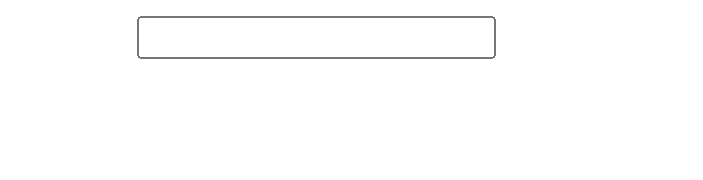
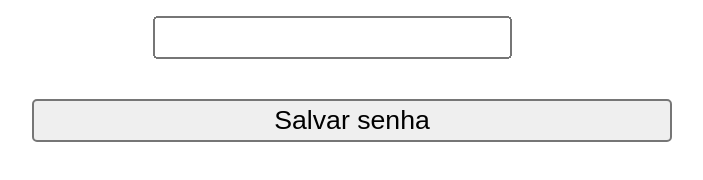
Before and after one commit to LuanBagioCompagnoni/PasswordValidator, a plain HTML site: page Index.html in a window 1280 px wide. Shown: the whole page, without its empty margins (304-1007 px from the left). Drawn offline with Linux system fonts and the light colour scheme.

Commit message:
adjusted

```diff
--- a/Index.html
+++ b/Index.html
@@ -10,8 +10,11 @@
 </head>
 
 <body>
-    <input type="password" id="password">
-    <div id="resultado"></div>
+    <div id="campo">
+        <input type="password" id="password">
+        <div id="resultado"></div>
+    </div>
+    <button type="button" onclick="savePassword()">Salvar senha</button>
 </body>
 <script src="Script.js"></script>
 
--- a/Script.js
+++ b/Script.js
@@ -1,8 +1,11 @@
 document.getElementById("password").addEventListener("input", passwordValidate);
 let passwords = [];
+function savePassword(e){
+    const a = document.getElementById('password').value;
+    passwords.push(a);
+}
 function passwordValidate(e) {
     const a = e.target.value;
-    passwords.push(password);
     var Number = hasNumber(a);
     var UpperCase = hasUpperCase(a);
     var LowerCase = hasLowerCase(a);
@@ -10,11 +13,13 @@ function passwordValidate(e) {
     var SpecialsChars = hasSpecialsChars(a);
     var newPassword = isNewPassword(a);
     var test = Number && UpperCase && LowerCase && TheMinimumValue && SpecialsChars & newPassword;
+    console.log(passwords)
     if (test)
         document.getElementById('resultado').innerText = "Senha valida!"
     else
         document.getElementById('resultado').innerText = "Senha invalida!"
 }
+
 function hasNumber(password) {
     return /\d/.test(password);
 }
--- a/Style.css
+++ b/Style.css
@@ -1,9 +1,22 @@
 body{
     zoom: 2;
     justify-content: center;
+    width: 100%;
     display: flex;
+    flex-direction: column;
+    align-items: center;
 }
 
 input{
     margin-right: 20px;
 }
+
+#campo{
+    display: flex;
+    justify-content: center;
+}
+
+button{
+    width: 50%;
+    margin-top: 20px;
+}
```
